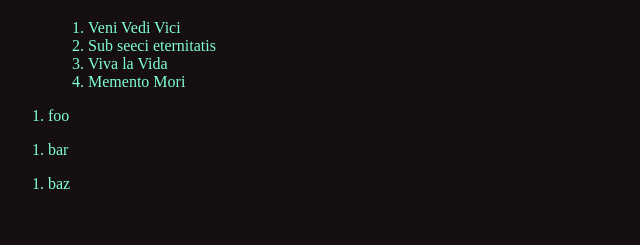
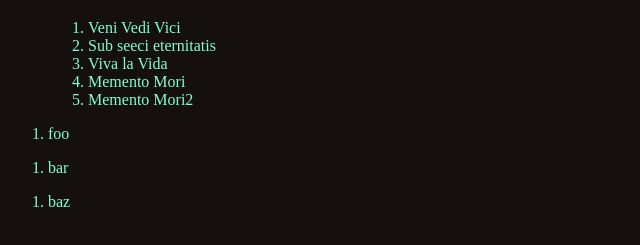
Before and after one commit to rohnkhatri/learnGitHub, a plain HTML site: page index.html in a window 1280 px wide. Shown: the part 61-306 px from the top of the page, without its empty margins (0-640 px from the left). Drawn offline with Linux system fonts and the light colour scheme.

Commit message:
Update index.html

```diff
--- a/index.html
+++ b/index.html
@@ -14,6 +14,7 @@
         <li>Sub seeci eternitatis</li>
         <li>Viva la Vida</li>
         <li>Memento Mori</li>
+        <li>Memento Mori2</li>
       </ol>
     </ul>
     <ol><li>foo</li></ol>
```
